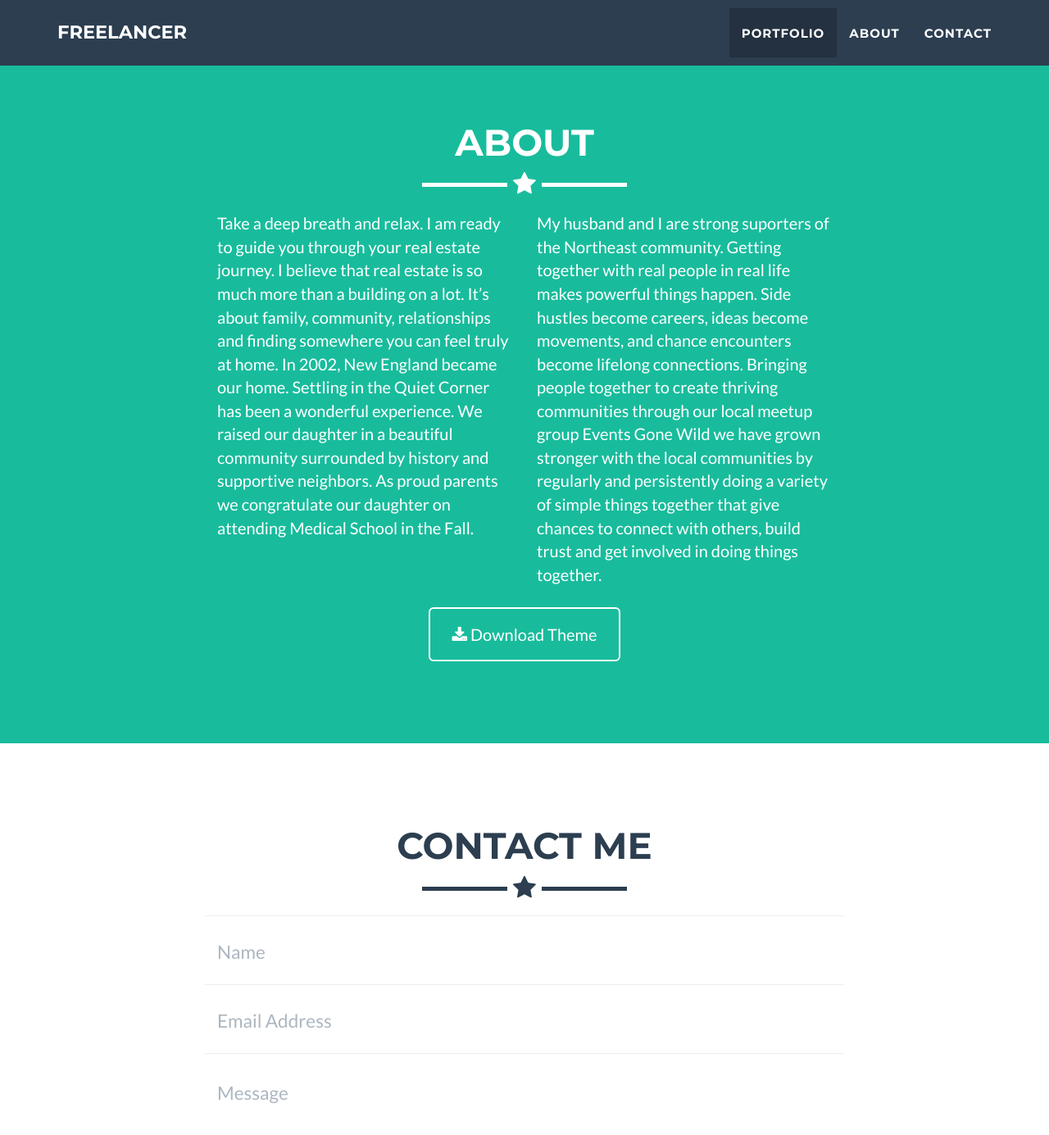
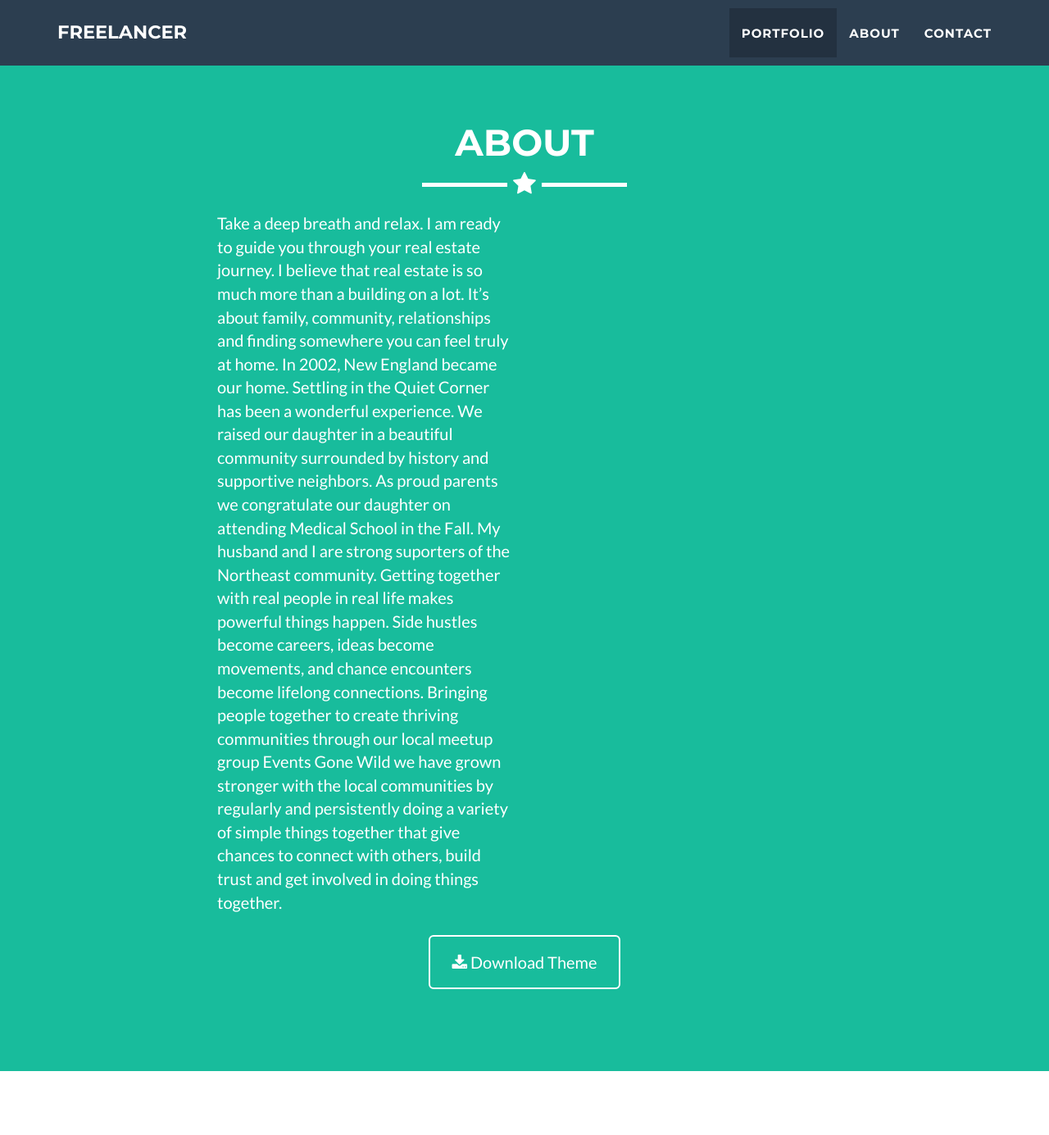
Before and after one commit to maureenmcneilreality/maureenmcneilreality, a Jekyll site: the page built from index.html, in a window 1280 px wide and 1400 px high, scrolled down 1616 px. Shown: the top 1385 px of the window at 82% size. Built offline with Jekyll 4.4.1, drawn with Linux system fonts in a browser that asks for light colours.

Commit message:
Update about.html

```diff
--- a/_includes/about.html
+++ b/_includes/about.html
@@ -10,10 +10,7 @@
             <div class="row">
                 <div class="col-lg-4 col-lg-offset-2">
                     <p>Take a deep breath and relax. I am ready to guide you through your real estate journey. I believe that real estate is so much more than a building on a lot. It’s about family, community, relationships and finding somewhere you can feel truly at home.
-In 2002, New England became our home. Settling in the Quiet Corner has been a wonderful experience. We raised our daughter in a beautiful community surrounded by history and supportive neighbors. As proud parents we congratulate our daughter on attending Medical School in the Fall.</p>
-                </div>
-                <div class="col-lg-4">
-                    <p> My husband and I are strong suporters of the Northeast community. Getting together with real people in real life makes powerful things happen. Side hustles become careers, ideas become movements, and chance encounters become lifelong connections. Bringing people together to create thriving communities through our local meetup group Events Gone Wild we have grown stronger with the local communities by regularly and persistently doing a variety of simple things together that give chances to connect with others, build trust and get involved in doing things together.</p>
+In 2002, New England became our home. Settling in the Quiet Corner has been a wonderful experience. We raised our daughter in a beautiful community surrounded by history and supportive neighbors. As proud parents we congratulate our daughter on attending Medical School in the Fall. My husband and I are strong suporters of the Northeast community. Getting together with real people in real life makes powerful things happen. Side hustles become careers, ideas become movements, and chance encounters become lifelong connections. Bringing people together to create thriving communities through our local meetup group Events Gone Wild we have grown stronger with the local communities by regularly and persistently doing a variety of simple things together that give chances to connect with others, build trust and get involved in doing things together.</p>
                 </div>
                 <div class="col-lg-8 col-lg-offset-2 text-center">
                     <a href="https://github.com/jeromelachaud/freelancer-theme" class="btn btn-lg btn-outline">
```
